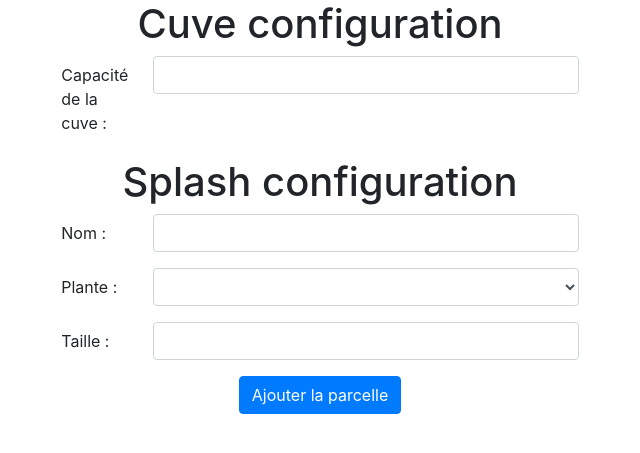
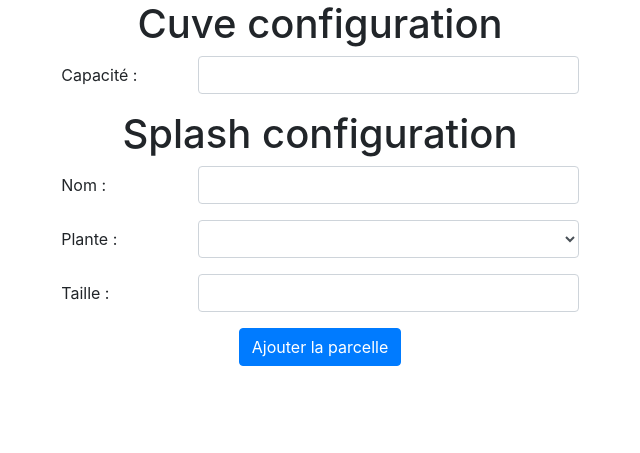
Before and after one commit to panzergame/info902-raspberry, a Flask app: page / in a window 1280 px wide. Shown: the top 453 px of the page, without its empty margins (320-960 px from the left). Run offline with Flask 2, Linux system fonts and the light colour scheme; some libraries are stand-ins or nearby versions.

Commit message:
secu cuve config form

```diff
--- a/AppSplashConfiguration/templates/index.html
+++ b/AppSplashConfiguration/templates/index.html
@@ -16,9 +16,9 @@
 
                 <form>
                     <div class="form-group row mx-auto w-75">
-                        <label for="capacity" class="col-sm-2 col-form-label ">Capacité de la cuve : </label>
+                        <label for="capacity" class="col-sm-3 col-form-label ">Capacité :</label>
                         <div class="col">
-                            <input type="text" class="form-control" name="capacity" id="capacity" >
+                            <input type="number" class="form-control" name="capacity" id="capacity" >
                         </div>
                     </div>
                 </form>
@@ -27,13 +27,13 @@
 
                 <form>
                     <div class="form-group row mx-auto w-75">
-                        <label for="name" class="col-sm-2 col-form-label ">Nom : </label>
+                        <label for="name" class="col-sm-3 col-form-label ">Nom : </label>
                         <div class="col">
                             <input type="text" class="form-control" name="name" id="name" >
                         </div>
                     </div>
                     <div class="form-group row mx-auto w-75">
-                        <label for="plant" class="col-sm-2 col-form-label">Plante : </label>
+                        <label for="plant" class="col-sm-3 col-form-label">Plante : </label>
                         <div class="col">
                             <select name="plant" id="plant" class="form-control">
                                 <option value=""></option>
@@ -43,7 +43,7 @@
                         </div>
                     </div>
                     <div class="form-group row mx-auto w-75">
-                        <label for="dimension" class="col-sm-2 col-form-label">Taille : </label>
+                        <label for="dimension" class="col-sm-3 col-form-label">Taille : </label>
                         <div class="col">
                             <input type="number" class="form-control" name="dimension" id="dimension">
                         </div>
```
